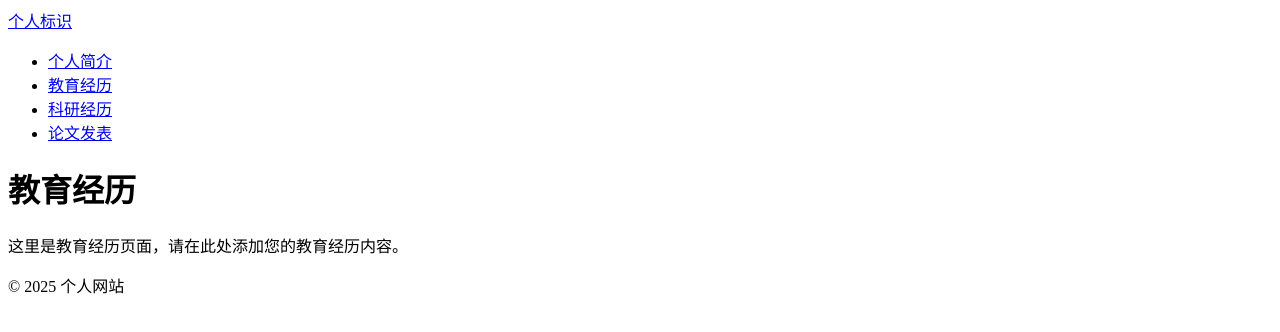
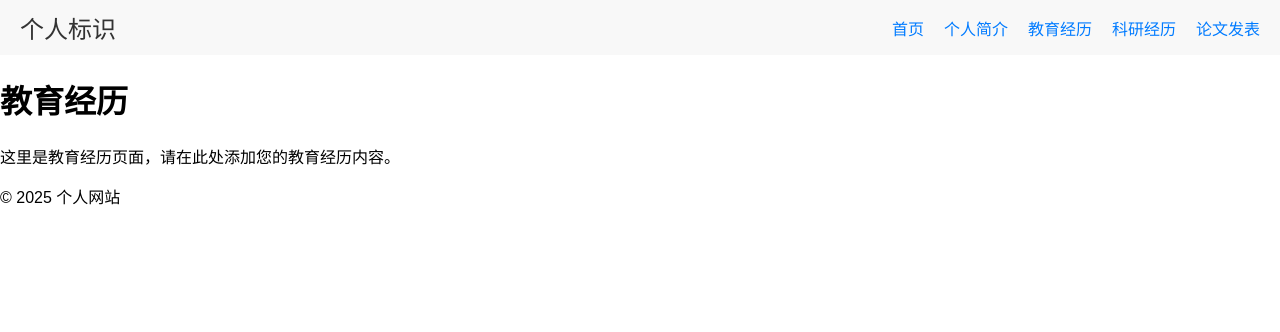
Before and after one commit to TLNA114514/TLNA114514.github.io, a plain HTML site: page education.html in a window 1280 px wide. Drawn offline with Linux system fonts and the light colour scheme.

Commit message:
Style Change

```diff
--- a/education.html
+++ b/education.html
@@ -13,6 +13,7 @@
         </div>
         <nav>
             <ul>
+                <li><a href="index.html">首页</a></li>
                 <li><a href="introduction.html">个人简介</a></li>
                 <li><a href="education.html">教育经历</a></li>
                 <li><a href="research.html">科研经历</a></li>
--- a/style.css
+++ b/style.css
@@ -0,0 +1,40 @@
+/* Basic styles for the header and navigation */
+body {
+    font-family: Arial, sans-serif;
+    margin: 0;
+    padding: 0;
+}
+
+header {
+    display: flex;
+    justify-content: space-between;
+    align-items: center;
+    background-color: #f8f8f8;
+    padding: 10px 20px;
+}
+
+.logo a {
+    text-decoration: none;
+    font-size: 24px;
+    color: #333;
+}
+
+nav ul {
+    list-style-type: none;
+    margin: 0;
+    padding: 0;
+    display: flex;
+}
+
+nav ul li {
+    margin-left: 20px;
+}
+
+nav ul li a {
+    text-decoration: none;
+    color: #007bff;
+}
+
+nav ul li a:hover {
+    text-decoration: underline;
+}
```
Also changed, not shown: index.html (+1 -0 lines), introduction.html (+1 -0 lines), publications.html (+1 -0 lines), research.html (+1 -0 lines).
